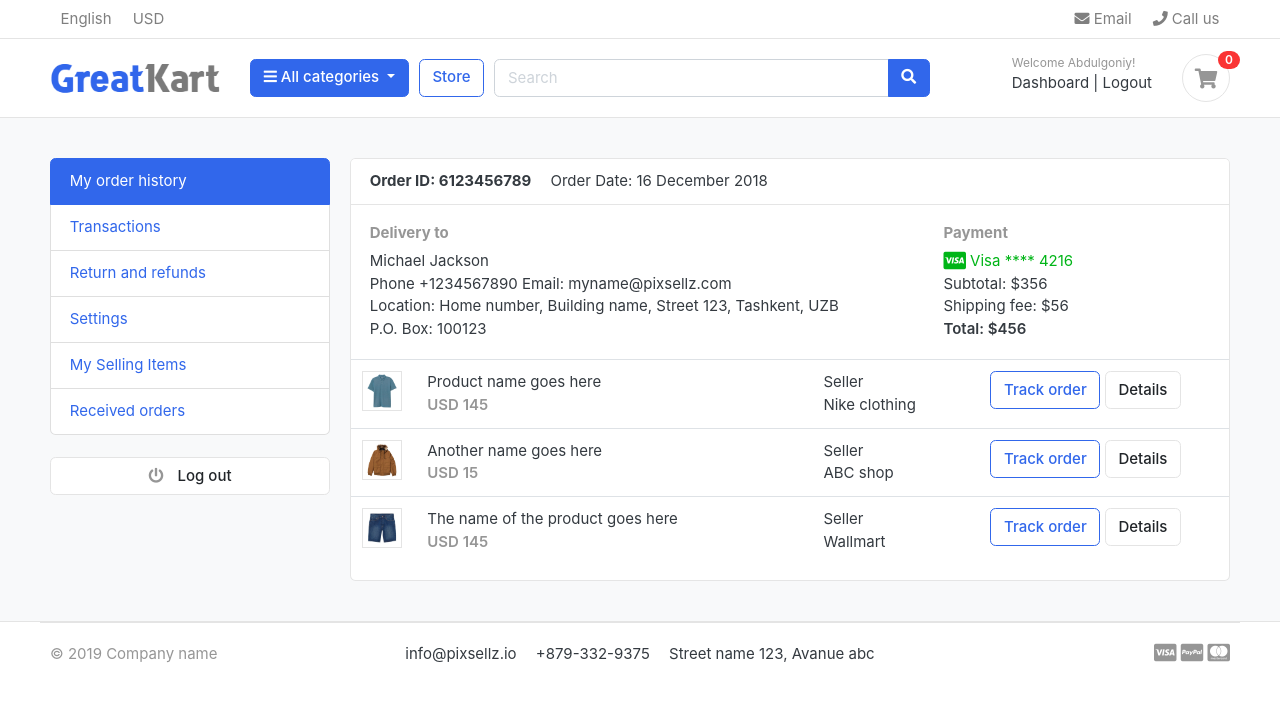
After one commit to farhodovabdulgoniy/ecommerce-tutorial, a Django app: page /accounts/ in a window 1280 px wide. The commit adds this page. Shown: the top 702 px of the page. Run offline with Django 4.2, Linux system fonts and the light colour scheme; a user stored in the database is signed in; data comes from the database, SQL or seed files in the repository; both versions use the stored data as it was after the commit; some libraries are stand-ins or nearby versions; some web fonts are replaced.

Commit message:
add profile activation with email verification

```diff
--- /dev/null
+++ b/accounts/urls.py
@@ -0,0 +1,11 @@
+from django.urls import path
+from . import views
+
+urlpatterns = [
+    path('register/',views.register,name='register'),
+    path('login/',views.login,name='login'),
+    path('logout/',views.logout,name='logout'),
+    path('dashboard/',views.dashboard,name='dashboard'),
+    path('',views.dashboard,name='dashboard'),
+    path('activate/<uidb64>/<token>/',views.activate,name='activate'),
+]
--- a/accounts/views.py
+++ b/accounts/views.py
@@ -1,3 +1,99 @@
-from django.shortcuts import render
+from django.http import HttpResponse
+from django.shortcuts import redirect, render
+from accounts.forms import RegistrationForm
+from .models import Account
+from django.contrib import messages,auth
+from django.contrib.auth.decorators import login_required
 
-# Create your views here.
+#Verification email
+from django.contrib.sites.shortcuts import get_current_site
+from django.template.loader import render_to_string
+from django.utils.http import urlsafe_base64_encode,urlsafe_base64_decode
+from django.utils.encoding import force_bytes
+from django.core.mail import EmailMessage
+from django.contrib.auth.tokens import default_token_generator
+
+
+def register(request):
+    if request.method == 'POST':
+        form = RegistrationForm(request.POST)
+        if form.is_valid():
+            first_name = form.cleaned_data['first_name']
+            last_name = form.cleaned_data['last_name']
+            phone_number = form.cleaned_data['phone_number']
+            email = form.cleaned_data['email']
+            password = form.cleaned_data['password']
+            username = email.split('@')[0]
+
+            user = Account.objects.create_user(first_name=first_name,last_name=last_name,email=email,username=username,password=password)
+            user.phone_number = phone_number
+            user.save()
+
+            #user activation
+            current_site = get_current_site(request)
+            mail_subject = 'Please activate your account.'
+
+            message = render_to_string('accounts/account_verification_email.html',{
+                'user':user,
+                'domain':current_site,
+                'uid':urlsafe_base64_encode(force_bytes(user.pk)),
+                'token':default_token_generator.make_token(user),
+            })
+            to_email = email
+            send_email = EmailMessage(mail_subject,message,to=[to_email])
+            send_email.send()
+            # messages.success(request,'Thank you for registrering with us.We have sent you a verification email to your email address.Please verify it to have access.')
+            return redirect('/accounts/login/?command=verification&email='+email)
+
+    else:
+        form = RegistrationForm()
+
+    context = {
+        'form':form
+    }
+    return render(request,'accounts/register.html',context)
+
+
+def login(request):
+    if request.method == 'POST':
+        email = request.POST['email']
+        password = request.POST['password']
+
+        user = auth.authenticate(email=email,password=password)
+        if user is not None:
+            auth.login(request,user)
+            messages.success(request,'You are now logged in.')
+            return redirect('dashboard')
+        else:
+            messages.error(request,'Invalid login credentials')
+            return redirect('login')
+    return render(request,'accounts/login.html')
+
+
+@login_required(login_url='login')
+def logout(request):
+    auth.logout(request)
+    messages.success(request,'You are logged out.')
+    return redirect('login')
+
+
+def activate(request,uidb64,token):
+    try:
+        uid = urlsafe_base64_decode(uidb64).decode()
+        user = Account._default_manager.get(pk=uid)
+    except (TypeError,ValueError,OverflowError,Account.DoesNotExist):
+        user = None
+
+    if user is not None and default_token_generator.check_token(user,token):
+        user.is_active = True
+        user.save()
+        messages.success(request,'Congratulations! your account is activated.')
+        return redirect('login')
+    else:
+        messages.error(request,'Invalid activation link')
+        return redirect('register')
+
+
+@login_required(login_url='login')
+def dashboard(request):
+    return render(request,'accounts/dashboard.html')
--- a/greatkart/static/js/script.js
+++ b/greatkart/static/js/script.js
@@ -57,3 +57,7 @@ $(document).ready(function() {
 
 });
 // jquery end
+
+setTimeout(function(){
+    $('#message').fadeOut('slow')
+},4000)
--- a/greatkart/urls.py
+++ b/greatkart/urls.py
@@ -8,6 +8,7 @@ urlpatterns = [
     path('admin/', admin.site.urls),
     path('cart/',include('carts.urls')),
     path('',include('store.urls')),
+    path('accounts/',include('accounts.urls')),
 
 
 ]+ static(settings.MEDIA_URL,document_root=settings.MEDIA_ROOT)
--- /dev/null
+++ b/templates/accounts/dashboard.html
@@ -0,0 +1,103 @@
+{% extends 'base.html' %}
+{% load static %}
+{% block title %}Greatkart | Dashboard{% endblock %}
+
+{% block content %}
+
+<section class="section-conten padding-y bg">
+    {% include 'includes/alerts.html' %}
+    <div class="container">
+        <div class="row">
+            <aside class="col-md-3">
+                <!--   SIDEBAR   -->
+                <ul class="list-group">
+                    <a class="list-group-item active" href="#"> My order history </a>
+                    <a class="list-group-item" href="#"> Transactions </a>
+                    <a class="list-group-item" href="#"> Return and refunds </a>
+                    <a class="list-group-item" href="#">Settings </a>
+                    <a class="list-group-item" href="#"> My Selling Items </a>
+                    <a class="list-group-item" href="#"> Received orders </a>
+                </ul>
+                <br>
+                <a class="btn btn-light btn-block" href="{% url 'logout' %}"> <i class="fa fa-power-off"></i> <span class="text">Log
+                        out</span> </a>
+                <!--   SIDEBAR .//END   -->
+            </aside>
+            <main class="col-md-9">
+                <article class="card">
+                    <header class="card-header">
+                        <strong class="d-inline-block mr-3">Order ID: 6123456789</strong>
+                        <span>Order Date: 16 December 2018</span>
+                    </header>
+                    <div class="card-body">
+                        <div class="row">
+                            <div class="col-md-8">
+                                <h6 class="text-muted">Delivery to</h6>
+                                <p>Michael Jackson <br>
+                                    Phone +1234567890 Email: myname@pixsellz.com <br>
+                                    Location: Home number, Building name, Street 123, Tashkent, UZB <br>
+                                    P.O. Box: 100123
+                                </p>
+                            </div>
+                            <div class="col-md-4">
+                                <h6 class="text-muted">Payment</h6>
+                                <span class="text-success">
+                                    <i class="fab fa-lg fa-cc-visa"></i>
+                                    Visa **** 4216
+                                </span>
+                                <p>Subtotal: $356 <br>
+                                    Shipping fee: $56 <br>
+                                    <span class="b">Total: $456 </span>
+                                </p>
+                            </div>
+                        </div> <!-- row.// -->
+                    </div> <!-- card-body .// -->
+                    <div class="table-responsive">
+                        <table class="table table-hover">
+                            <tr>
+                                <td width="65">
+                                    <img src="../images/items/1.jpg" class="img-xs border">
+                                </td>
+                                <td>
+                                    <p class="title mb-0">Product name goes here </p>
+                                    <var class="price text-muted">USD 145</var>
+                                </td>
+                                <td> Seller <br> Nike clothing </td>
+                                <td width="250"> <a href="#" class="btn btn-outline-primary">Track order</a> <a href="#"
+                                        class="btn btn-light"> Details </a> </td>
+                            </tr>
+                            <tr>
+                                <td>
+                                    <img src="../images/items/2.jpg" class="img-xs border">
+                                </td>
+                                <td>
+                                    <p class="title mb-0">Another name goes here </p>
+                                    <var class="price text-muted">USD 15</var>
+                                </td>
+                                <td> Seller <br> ABC shop </td>
+                                <td> <a href="#" class="btn btn-outline-primary">Track order</a> <a href="#"
+                                        class="btn btn-light"> Details </a> </td>
+                            </tr>
+                            <tr>
+                                <td>
+                                    <img src="../images/items/3.jpg" class="img-xs border">
+                                </td>
+                                <td>
+                                    <p class="title mb-0">The name of the product goes here </p>
+                                    <var class="price text-muted">USD 145</var>
+                                </td>
+                                <td> Seller <br> Wallmart </td>
+                                <td> <a href="#" class="btn btn-outline-primary">Track order</a> <a href="#"
+                                        class="btn btn-light"> Details </a> </td>
+                            </tr>
+                        </table>
+                    </div> <!-- table-responsive .end// -->
+                </article> <!-- order-group.// -->
+            </main>
+        </div> <!-- row.// -->
+    </div>
+
+
+</section>
+
+{% endblock %}
--- /dev/null
+++ b/templates/includes/alerts.html
@@ -0,0 +1,11 @@
+{% if messages %}
+    {% for message in messages %}
+    <div id="message" class="container">
+    <div {% if message.tags %} class="alert alert-{{ message.tags }}"{% endif %} role="alert">
+        <button type="button" class="close" data-dismiss="alert"><span aria-hidden="true">&times;</span></button>
+        {% if message.level == DEFAULT_MESSAGE_LEVELS.ERROR %}Error : {% endif %}
+        {{ message }}
+    </div>
+    </div>
+    {% endfor %}
+{% endif %}
--- a/templates/includes/navbar.html
+++ b/templates/includes/navbar.html
@@ -51,7 +51,8 @@
                     <form action="{% url 'search' %}" class="search" method="post">
                         {% csrf_token %}
                         <div class="input-group w-100">
-                            <input type="text" class="form-control" style="width:60%;" placeholder="Search" name="keyword" required>
+                            <input type="text" class="form-control" style="width:60%;" placeholder="Search"
+                                name="keyword" required>
 
                             <div class="input-group-append">
                                 <button class="btn btn-primary" type="submit">
@@ -64,13 +65,23 @@
                 </div> <!-- col.// -->
                 <div class="col-lg-3 col-sm-6 col-8 order-2 order-lg-3">
                     <div class="d-flex justify-content-end mb-3 mb-lg-0">
+                        {% if user.id is None %}
                         <div class="widget-header">
                             <small class="title text-muted">Welcome guest!</small>
                             <div>
-                                <a href="./signin.html">Sign in</a> <span class="dark-transp"> | </span>
-                                <a href="./register.html"> Register</a>
+                                <a href="{% url 'login' %}">Sign in</a> <span class="dark-transp"> | </span>
+                                <a href="{% url 'register' %}"> Register</a>
                             </div>
                         </div>
+                        {% else %}
+                        <div class="widget-header">
+                            <small class="title text-muted">Welcome {{user.first_name}}!</small>
+                            <div>
+                                <a href="{% url 'dashboard' %}">Dashboard</a> <span class="dark-transp"> | </span>
+                                <a href="{% url 'logout' %}">Logout</a>
+                            </div>
+                        </div>
+                        {% endif %}
                         <a href="{% url 'cart' %}" class="widget-header pl-3 ml-3">
                             <div class="icon icon-sm rounded-circle border"><i class="fa fa-shopping-cart"></i></div>
                             <span class="badge badge-pill badge-danger notify">{{ cart_count }}</span>
```
Also changed, not shown: accounts/forms.py (added, +32 -0 lines), greatkart/settings.py (+14 -0 lines), templates/accounts/account_verification_email.html (added, +7 -0 lines), templates/accounts/login.html (added, +47 -0 lines), templates/accounts/register.html (added, +67 -0 lines), db.sqlite3.
